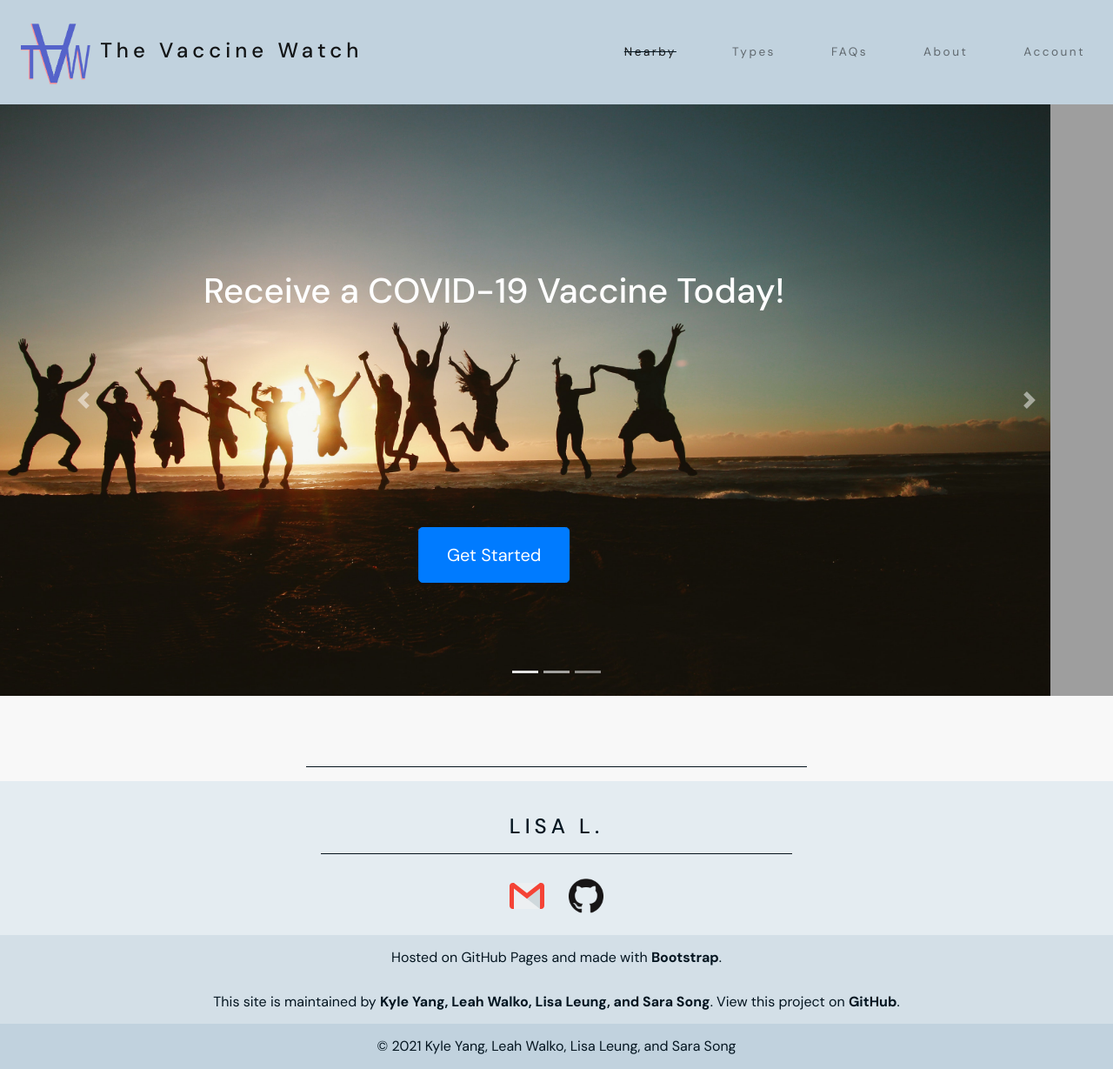
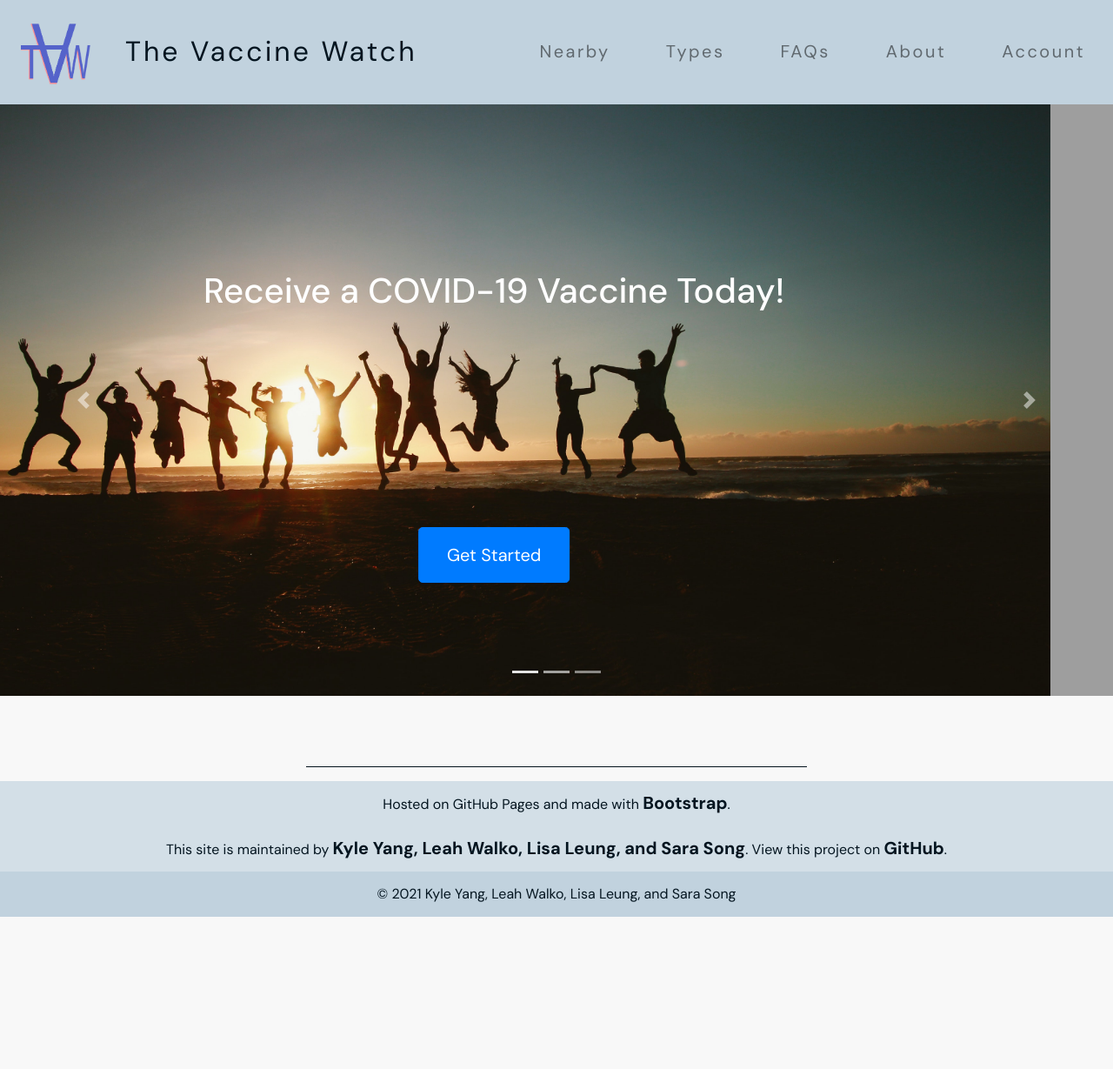
Before and after one commit to clleung/tartanhacks21, a plain HTML site: page index.html in a window 1280 px wide. Shown: the whole page at 87% size. After the commit the page ends 1054 px from the top, so only its background shows below. Drawn offline with nearby package versions, Linux system fonts and the light colour scheme; grey boxes are pictures that could not be loaded.

Commit message:
changed nav bar

```diff
--- a/assets/css/styles.css
+++ b/assets/css/styles.css
@@ -65,6 +65,7 @@ p {
 }
 a {
     color: inherit;
+    font-size: 1.25rem;
 }
 a:hover {
     text-decoration: none;
@@ -78,13 +79,20 @@ a:hover {
 
 }
 /*Navigation Styles*/
+
+header {
+    font-size: 2rem;
+    font-weight: 400;
+    letter-spacing: 3px;
+}
+
 .navbar {
     background-color: #C1D2DE; /*#B8CCD9; #A3BCCC; /*#E2EBF1;*/
     height: 15vh;
     padding: 0;
 }
 .nav-item {
-    font-size: 0.85rem;
+    font-size: 2rem;
     font-weight: 400;
     letter-spacing: 2.5px;
 }
--- a/index.html
+++ b/index.html
@@ -4,9 +4,9 @@
   <head>
     <meta charset = "utf-8">
     <meta name = "viewport" content="width=device-width, initial-scale=1, shrink-to-fit=no">
-    <meta name = "description" content="Lisa Leung">
-    <meta name = "keywords" content = "portfolio, CMU, IS, Information Systems, Carnegie Mellon University, Cho-Lin Leung">
-    <meta name = "author" content = "Lisa Leung">
+    <meta name = "description" content="A way to sign up for vaccines and get information about local locations to get the shot">
+    <meta name = "keywords" content = "The Vaccine Watch, COVID-19">
+    <meta name = "author" content = "Dying Hackers">
 
     <link rel="canonical" href="https://getbootstrap.com/docs/4.5/examples/carousel/">
 
@@ -29,7 +29,9 @@
 
     <!--navbar adapted from https://getbootstrap.com/docs/4.0/components/navbar/-->
     <nav class="navbar sticky-top navbar-expand-lg navbar-light">
-        <a class="navbar-brand brand p-4" href="index.html"><img class = "logo" src = "assets/images/branding-and-credits/tBigVwLogo.png" alt = "The Vaccine Watch Logo; Designed by Leah Walko (c) 2021"> The Vaccine Watch</a>
+        <a class="navbar-brand brand p-4" href="index.html"><img class = "logo" src = "assets/images/branding-and-credits/tBigVwLogo.png" alt = "The Vaccine Watch Logo; Designed by Leah Walko (c) 2021"></a>
+
+        <header>The Vaccine Watch</header>
 
         <button class="navbar-toggler" type="button" data-toggle="collapse" data-target="#navbarNavDropdown" aria-controls="navbarNavDropdown" aria-expanded="false" aria-label="Toggle navigation">
           <span class="navbar-toggler-icon"></span>
@@ -37,8 +39,8 @@
 
         <div class="collapse navbar-collapse" id="navbarNavDropdown">
           <ul class="navbar-nav ml-auto">
-            <li class="nav-item active p-4">
-              <a class="nav-link " href="index.html">Nearby<span class="sr-only">(current)</span></a>
+            <li class="nav-item p-4">
+              <a class="nav-link " href="index.html">Nearby</a>
             </li>
             <li class="nav-item p-4">
               <a class="nav-link" href="about.html">Types</a>
@@ -106,18 +108,11 @@
 
 </body>
 <footer class = "text-center">
-  <div class = "top-layer">
-    <h1 class = "brand">LISA L.</h1>
-    <hr>
-    <!--insert icons here-->
-    <a href = "mailto:clleung@andrew.cmu.edu"><img class = "icon" src = "assets/images/branding-and-credits/gmail.svg"></a>
-    <a href = "https://github.com/clleung/tartanhacks21"><img class = "icon" src = "assets/images/branding-and-credits/GitHub-Mark-120px-plus.png"></a>
-  </div> <!--end top-layer-->
   <div class = "mid-layer">
     <p>Hosted on GitHub Pages and made with <a href = "https://getbootstrap.com/docs/4.0/about/license/"><strong>Bootstrap</strong></a>.
     <br>
     <br>
-       This site is maintained by <a href = "https://github.com/clleung/tartanhacks21" ><strong>Kyle Yang, Leah Walko, Lisa Leung, and Sara Song</strong></a>. View this project on <a href = "https://github.com/clleung/tartanhacks21"><strong>GitHub</strong></a>.
+       This site is maintained by <a href = "https://github.com/clleung/tartanhacks21" target = "_blank"><strong>Kyle Yang, Leah Walko, Lisa Leung, and Sara Song</strong></a>. View this project on <a href = "https://github.com/clleung/tartanhacks21"><strong>GitHub</strong></a>.
     </p>
 
   </div> <!--end mid-layer-->
```
Also changed, not shown: account.html (added).
